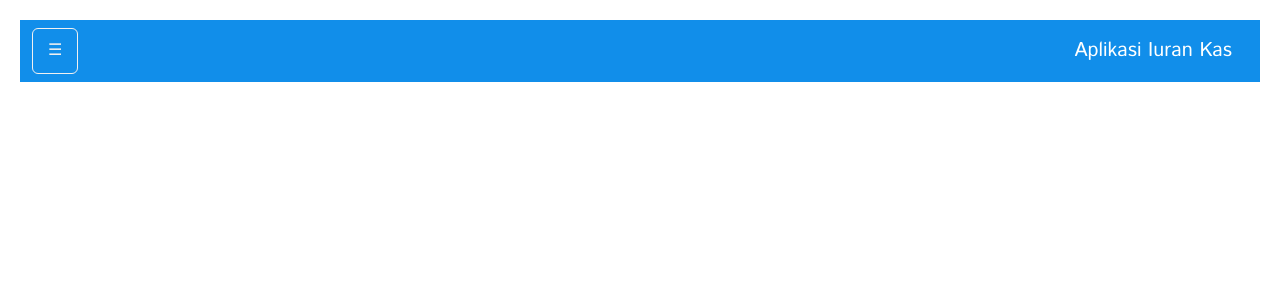
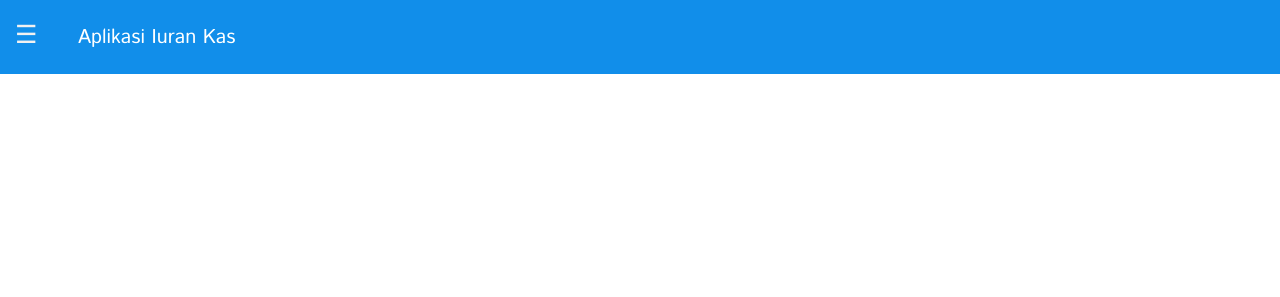
Before and after one commit to alifamarta/Iuran-KasRT, a PHP site: page /pages/index.php in a window 1280 px wide. Shown: the top 297 px of the page. Run offline with PHP 8.4, Linux system fonts and the light colour scheme.

Commit message:
fix issues

```diff
--- a/index.php
+++ b/index.php
@@ -14,8 +14,8 @@ require 'scripts/login.php'
 </head>
 
 <body>
-    <div class="wrapper">
-        <div class="content-wrapper">
+    <div class="container">
+        <div class="content">
             <header>
                 <img src="media/logo.png" width="320">
                 <h1>Silahkan login</h1>
--- a/pages/index.php
+++ b/pages/index.php
@@ -11,10 +11,8 @@
 </head>
 
 <body>
-
-    <div class="wrapper">
     <div id="sidebar" class="sidebar">
-            <a href="javascript:void(0)" class="btn-close" onclick="closeNav()">&times;</a>
+        <a href="javascript:void(0)" class="close" onclick="closeNav()">&#9776;</a>
         <a href="#" class="active">Dashboard</a>
         <a href="../scripts/data_warga.php">Data Warga</a>
         <a href="../scripts/tambah_warga.php">Tambah Data Warga</a>
@@ -24,18 +22,13 @@
         <a href="#">Jumlah Kas</a>
     </div>
 
-        <div id="main">
     <nav class="navbar navbar-expand-lg navbar-dark" style="background-color: #118eea;">
-                <div class="container-fluid">
-                <button class="btn btn-open" onclick="openNav()">&#9776;</button>
+        <div class="nav-content">
+            <button class="sidebar-toggle" onclick="openNav()">&#9776;</button>
             <a href="#" class="navbar-brand">Aplikasi Iuran Kas</a>
         </div>
     </nav>
-        </div>
     <script src="../scripts/sidebar.js"></script>
-    </div>
-
-
 </body>
 
 </html>
--- a/styles/dashboard.css
+++ b/styles/dashboard.css
@@ -3,6 +3,15 @@
 
 body {
     font-family: 'Istok Web', sans-serif;
+}
+
+.wrapper {
+    width: 100vw;
+    position: relative;
+    left: 50%;
+    right: 50%;
+    margin-left: -50vw;
+    margin-right: -50vw;
 }
 
 .sidebar {
@@ -35,29 +44,27 @@ body {
     background-color: #1a212e;
 }
 
-.sidebar .btn-close {
+.sidebar .close {
     position: absolute;
     top: 0;
     right: 25px;
-    font-size: 36px;
+    font-size: 30px;
     margin-left: 50px;
 }
 
-.btn-open {
-    font-style: 15px;
+.sidebar-toggle {
+    font-size: 25px;
     cursor: pointer;
-    border: 1px solid #f1f1f1;
+    background: none;
     color: #f1f1f1;
+    border: none;
     padding: 10px 15px;
 }
 
-.btn-open:hover {
-    border: 1px solid #f1f1f1;
-    background-color: #126fb2;
+.sidebar-toggle:hover {
     color: #f1f1f1;
 }
 
-#main {
-    transition: margin-left .5s;
-    padding: 20px;
+.nav-content .navbar-brand {
+    margin-left: 20px;
 }
--- a/styles/index.css
+++ b/styles/index.css
@@ -9,7 +9,7 @@ body {
 
 /* Background form */
 
-.content-wrapper {
+.content {
     background-color: white;
     text-align: center;
     border-radius: 10px;
@@ -74,7 +74,7 @@ input {
 }
 
 @media screen and (max-width: 800px) {
-    .login-content {
+    .content {
         width: 90%;
         margin-top: 50px;
         height: 32em;
```
Lines whose indentation alone changed are shown as unchanged.
